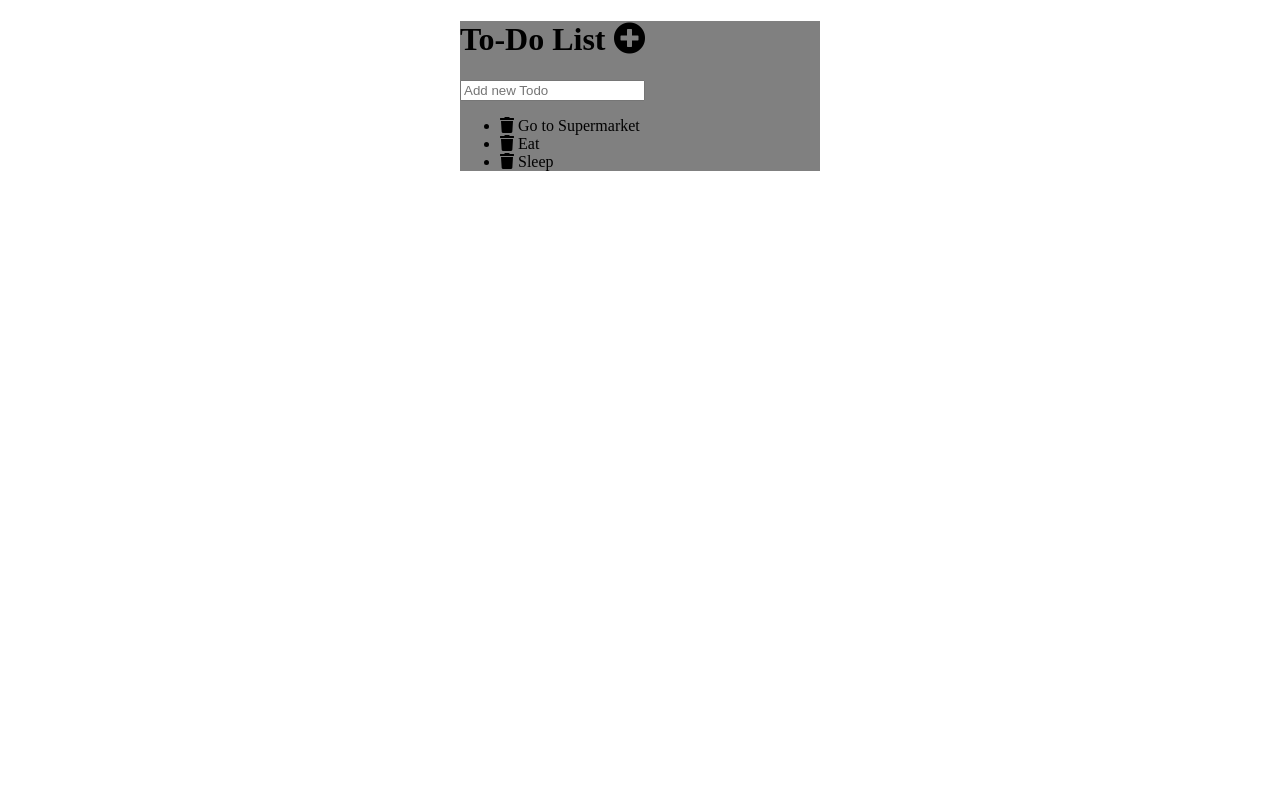
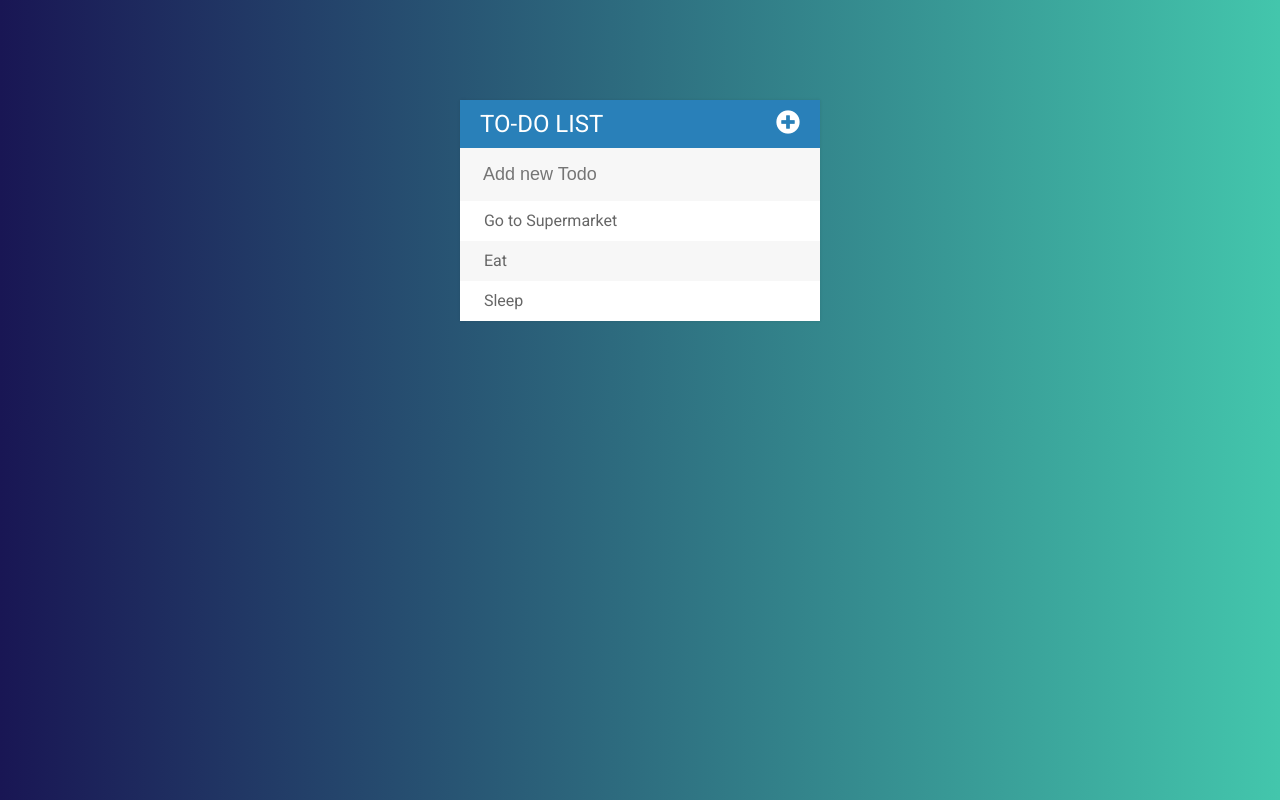
Before and after one commit to Obagade/todo-list-app, a plain HTML site: page index.html in a window 1280 px wide. Drawn offline with Linux system fonts and the light colour scheme.

Commit message:
added the javascript and the styling

```diff
--- a/assets/css/todos.css
+++ b/assets/css/todos.css
@@ -1,5 +1,90 @@
+body{
+    font-family: Roboto;
+    background: #43C6AC;  /* fallback for old browsers */
+background: -webkit-linear-gradient(to right, #191654, #43C6AC);  /* Chrome 10-25, Safari 5.1-6 */
+background: linear-gradient(to right, #191654, #43C6AC); /* W3C, IE 10+/ Edge, Firefox 16+, Chrome 26+, Opera 12+, Safari 7+ */
+
+}
+
+h1{
+    background: #2980b9;
+    color: white;
+    margin: 0;
+    padding: 10px 20px;
+    text-transform: uppercase;
+    font-size: 24px;
+    font-weight: normal;
+}
+
+
+.fa-plus-circle {
+    float: right;
+}
+
+
+
+
+ul{
+    list-style-type: none;
+    margin: 0;
+    padding: 0;
+}
+
+li{
+    background: white;
+    height: 40px;
+    line-height: 40px;
+    color: #666;
+}
+
+li:nth-child(2n){
+    background: #f7f7f7;
+
+}
+
+span {
+    background-color: #e74c3c;
+    height: 40px;
+    margin-right: 20px;
+    text-align: center;
+    color: white;
+    width: 0;
+    display: inline-block;
+    transition: 0.2s linear;
+    opacity: 0;
+}
+
+li:hover span  {
+    width: 40px;
+    opacity: 1.0;
+
+}
+
+input {
+    font-size: 18px;
+    color: #2980b9;;
+    background-color: #f7f7f7;
+    width: 100%;
+    padding: 13px 13px 13px 20px;
+    box-sizing: border-box;
+    border: 3px solid rgba(0,0,0,0);
+}
+
+input:focus {
+    background: white;
+    border: 3px solid #2980b9;
+    outline: none;
+}
 #container {
-    background: gray;
+
     width: 360px;
-    margin: 0 auto;
+    margin: 100px auto;
+    background-color: #f7f7f7;
+    box-shadow: 0 0 3px rgba(0,0,0, 0.1);
 }
+
+
+.completed {
+    color: gray;
+    text-decoration: line-through;
+}
--- a/assets/js/todos.js
+++ b/assets/js/todos.js
@@ -1 +1,37 @@
-alert("conn")
+//check off todos
+$("ul").on("click", "li", function(){
+    $(this).toggleClass("completed");
+    // if($(this).css("color") === "rgb(128, 128, 128)"){
+    //     $(this).css({
+    //         color: "black",
+    //         textDecoration: "none"
+    //     });
+    // } else {
+    //     $(this).css({
+    //         color: "gray",
+    //         textDecoration: "line-through"
+    //     });
+    // }
+
+});
+
+//to delete todo
+$("ul").on("click", "span", function(event){
+    $(this).parent().fadeOut(500, function(){
+        $(this).remove();
+    });
+    event.stopPropagation();
+});
+
+$("input[type='text']").keypress(function(event){
+    if(event.which === 13){
+        var todoText = $(this).val();
+        $(this).val("");
+        //create a new li and add to ul
+        $("ul").append("<li><span><i class='fa fa-trash' aria-hidden='true'></i></span> " + todoText + "</li>")
+    }
+})
+
+$(".fa-plus-circle").click(function(){
+    $("input[type='text'").fadeToggle()
+})
```
